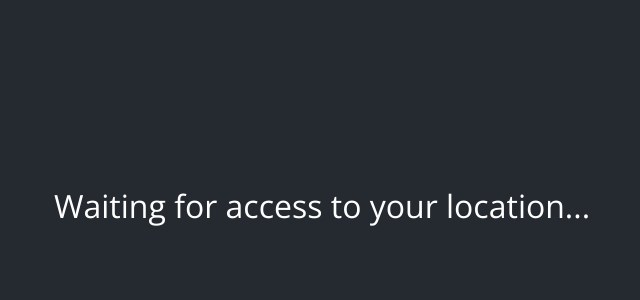
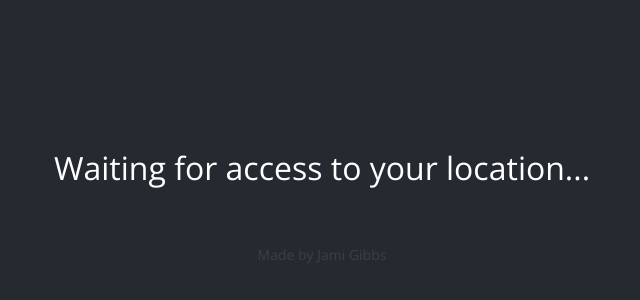
Before and after one commit to jamigibbs/local-weather, a plain HTML site: page index.html in a window 1280 px wide. Shown: the part 214-514 px from the top of the page, without its empty margins (318-958 px from the left). Drawn offline with nearby package versions, Linux system fonts and the light colour scheme.

Commit message:
Adding footer

```diff
--- a/index.html
+++ b/index.html
@@ -32,6 +32,10 @@
 
       <div id="loading">Waiting for access to your location...</div>
 
+      <div id="footer">
+        Made by <a href="https://github.com/jamigibbs/local-weather">Jami Gibbs</a>
+      </div>
+
     </div>
   </section>
 
--- a/scss/style.scss
+++ b/scss/style.scss
@@ -94,3 +94,21 @@ img#icon {
 #loading {
   font-size: 2em;
 }
+
+/*--------------------------------------------------------------
+  3.0 Footer
+--------------------------------------------------------------*/
+#footer {
+  text-align: center;
+  color: #3a4046;
+  font-size: 14px;
+  margin-top: 4em;
+  a {
+    color: #3a4046;
+    text-decoration: none;
+    @include transition(all .2s ease-in-out);
+    &:hover {
+      color: #FF5B33;
+    }
+  }
+}
```
Also changed, not shown: css/style.css.
